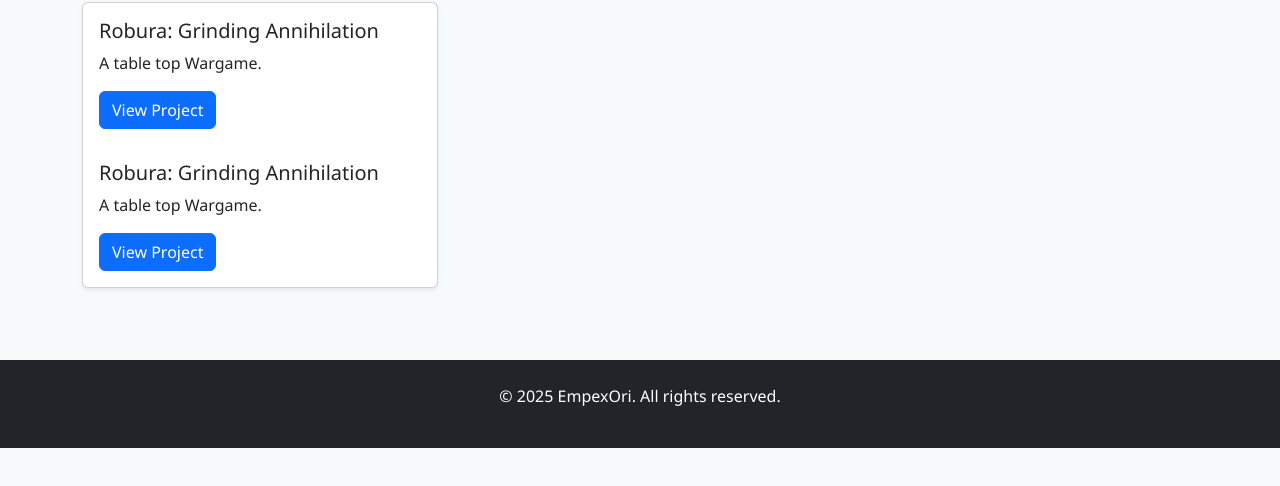
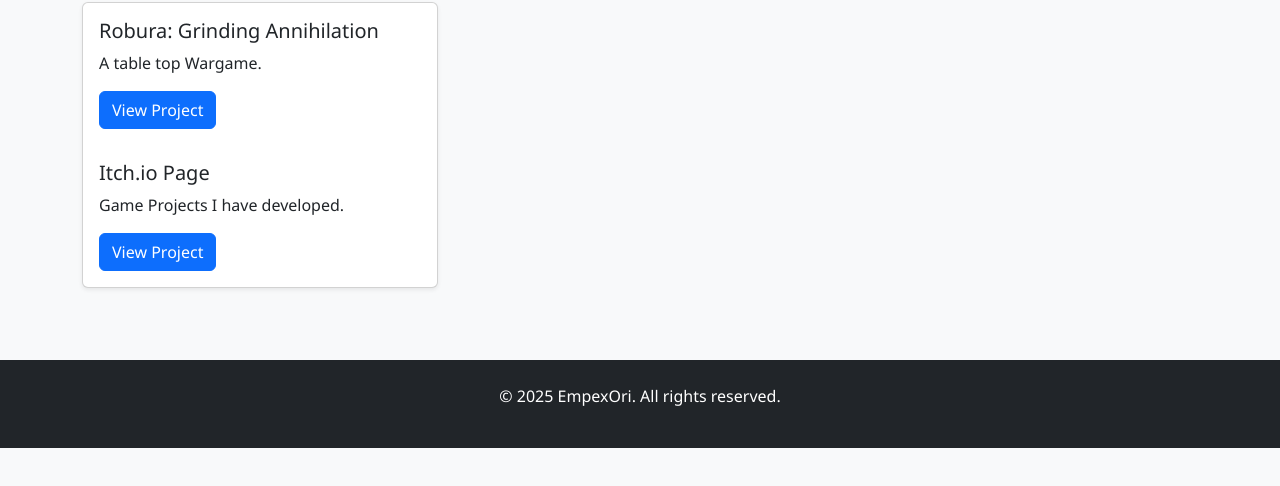
Before and after one commit to EmpexOri/MelbourneCreativeDevelopments, a plain HTML site: page index.html in a window 1280 px wide. Shown: the part 282-768 px from the top of the page. Drawn offline with nearby package versions, Linux system fonts and the light colour scheme.

Commit message:
Update index.html

```diff
--- a/index.html
+++ b/index.html
@@ -33,15 +33,14 @@
             </a>
           </div>
           <div class="card-body">
-            <h5 class="card-title">Robura: Grinding Annihilation</h5>
-            <p class="card-text">A table top Wargame.</p>
-            <a href="https://empexori.github.io/Robura_Lexicon_Project/" target="_blank" class="btn btn-primary">
+            <h5 class="card-title">Itch.io Page</h5>
+            <p class="card-text">Game Projects I have developed.</p>
+            <a href="https://empexori.itch.io/" target="_blank" class="btn btn-primary">
               View Project
             </a>
           </div>
         </div>
       </div>
-      <!-- You can add more project cards below this one -->
     </div>
   </section>
 
```
